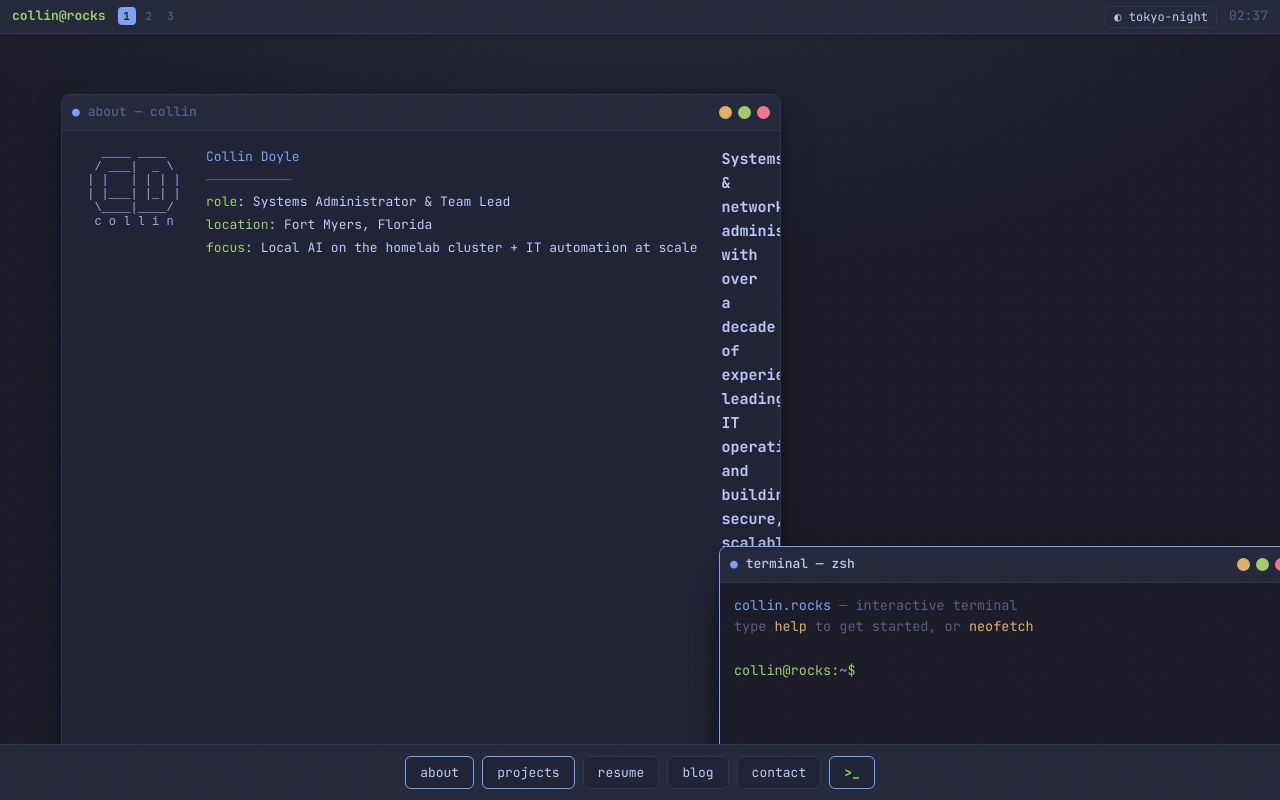
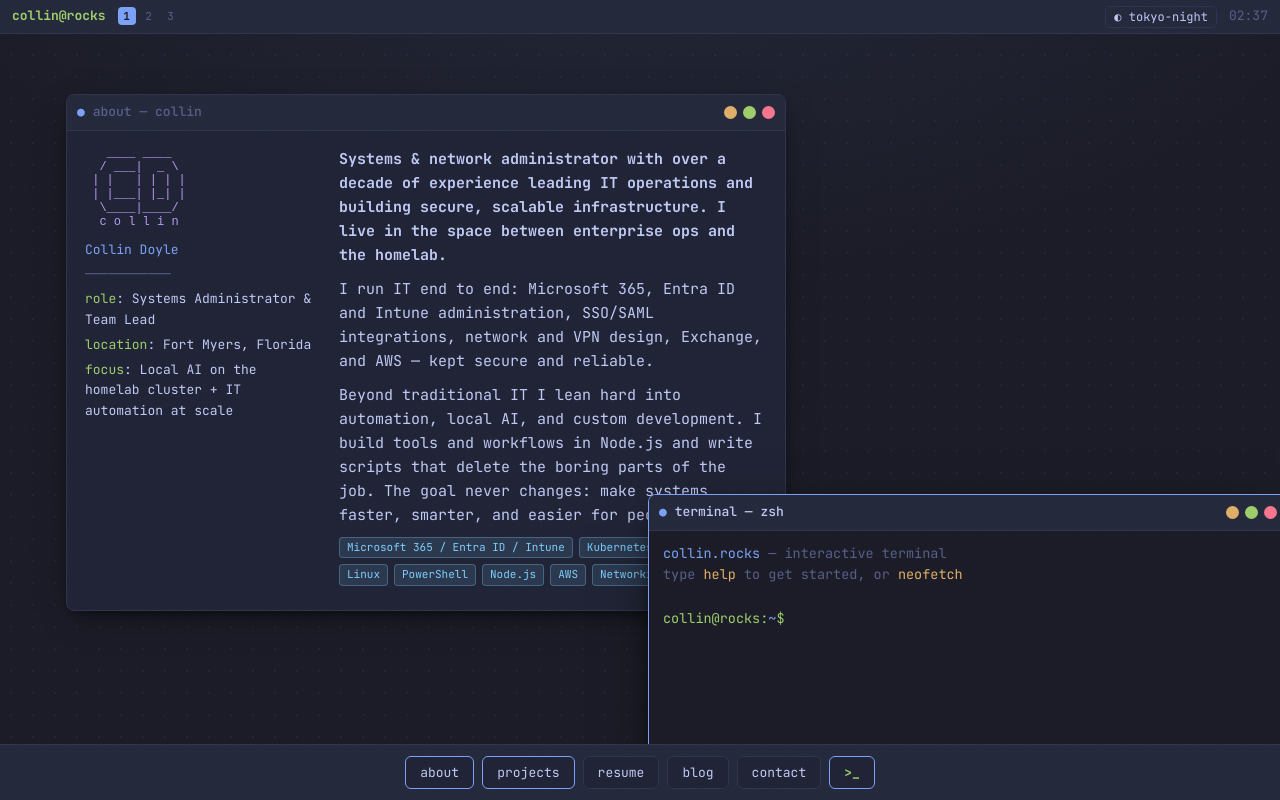
Before and after one commit to collinjdoyle/collin-rocks, a plain HTML site: page index.html in a window 1280 px wide. Drawn offline with Linux system fonts and the light colour scheme.

Commit message:
Enlarge terminal and add edge buffer; finalize about layout

```diff
--- a/css/styles.css
+++ b/css/styles.css
@@ -308,7 +308,9 @@
 
 /* about — two-column horizontal layout */
 .about-cols { display: flex; gap: 24px; align-items: flex-start; }
-.about-left { flex: 0 0 auto; }
+.about-left { flex: 0 0 230px; max-width: 230px; }
+.about-left .neofetch__art { margin-bottom: 10px; }
+.about-left .neofetch__specs .row { margin-bottom: 4px; }
 .about-right { flex: 1 1 auto; min-width: 0; }
 .about-right .bio p:first-child { margin-top: 0; }
 
--- a/js/main.js
+++ b/js/main.js
@@ -56,10 +56,9 @@
     var p = SITE.profile;
     var wrap = el("div", "about-cols");
 
-    // left column: neofetch (ASCII art + specs)
+    // left column: ASCII art stacked above the specs
     var left = el("div", "about-left");
-    var fetchBlock = el("div", "neofetch");
-    fetchBlock.appendChild(el("pre", "neofetch__art", esc((p.asciiLogo || []).join("\n"))));
+    left.appendChild(el("pre", "neofetch__art", esc((p.asciiLogo || []).join("\n"))));
 
     var specs = el("div", "neofetch__specs");
     specs.appendChild(el("div", "row", '<span class="term-accent">' + esc(p.name) + "</span>"));
@@ -71,8 +70,7 @@
     pairs.forEach(function (kv) {
       specs.appendChild(el("div", "row", "<dt>" + esc(kv[0]) + "</dt>: " + esc(kv[1])));
     });
-    fetchBlock.appendChild(specs);
-    left.appendChild(fetchBlock);
+    left.appendChild(specs);
 
     // right column: bio + stack tags
     var right = el("div", "about-right");
@@ -273,11 +271,13 @@
 
   /* =========================== Registration ============================== */
   function registerWindows() {
-    // terminal opens anchored to the bottom-right of the desktop
+    // terminal opens anchored to the bottom-right of the desktop, with a
+    // comfortable buffer from the right edge and the dock
     var W = window.innerWidth, H = window.innerHeight;
-    var termW = 580, termH = 260;
-    var termX = Math.max(24, W - termW - 28);
-    var termY = Math.max(80, H - termH - 56 /* dock */ - 24);
+    var termW = 640, termH = 300;
+    var EDGE = 44;            // gap from the right edge
+    var termX = Math.max(24, W - termW - EDGE);
+    var termY = Math.max(80, H - termH - 56 /* dock */ - 36);
 
     WM.register("about",    { title: "about — collin",  build: buildAbout,    defaults: { x: 40,  y: 34,  w: 720 } });
     WM.register("projects", { title: "projects",         build: buildProjects, defaults: { x: 60,  y: 120, w: 460, h: 360 } });
```
Also changed, not shown: 1 other file.
